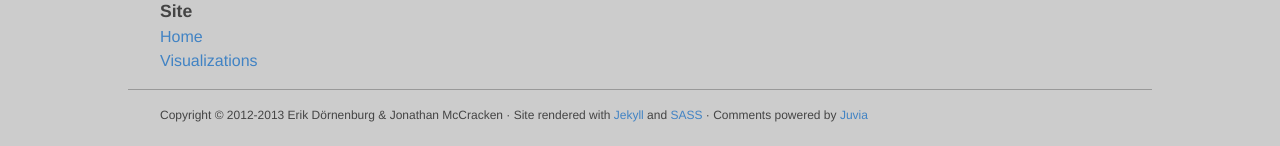
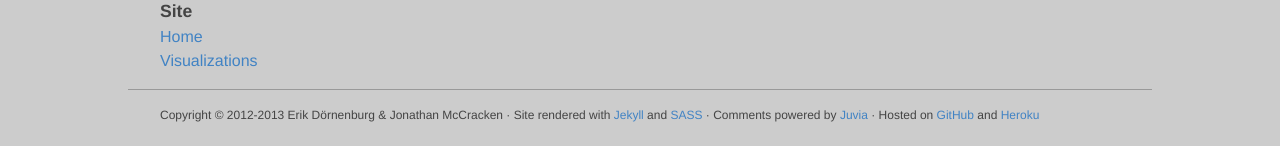
Before and after one commit to softvis/softvis.github.io, a Jekyll site: the page built from index.html, in a window 1280 px wide. Shown: the part 1246-1392 px from the top of the page. Built offline with Jekyll 4.4.1, drawn with Linux system fonts in a browser that asks for light colours; nearby versions of some CDN libraries; library files that are not in the unit come from our copies; the list of posts is cut into pages by our own code.

Commit message:
Added hosting info to footer.

```diff
--- a/_layouts/default.html
+++ b/_layouts/default.html
@@ -131,7 +131,7 @@
 
 		<div id="footercopy" class="pageband">
 			<footer>
-		  		<p class="copyright">Copyright &copy; 2012-2013 {{ site.author }} &middot; Site rendered with <a href="http://jekyllrb.com/">Jekyll</a> and <a href="http://sass-lang.com/">SASS</a> &middot; Comments powered by <a href="https://github.com/phusion/juvia">Juvia</a>
+		  		<p class="copyright">Copyright &copy; 2012-2013 {{ site.author }} &middot; Site rendered with <a href="http://jekyllrb.com/">Jekyll</a> and <a href="http://sass-lang.com/">SASS</a> &middot; Comments powered by <a href="https://github.com/phusion/juvia">Juvia</a> &middot; Hosted on <a href="http://github.com/">GitHub</a> and <a href="http://heroku.com/">Heroku</a>
 			</footer>
 		</div>
 
```
